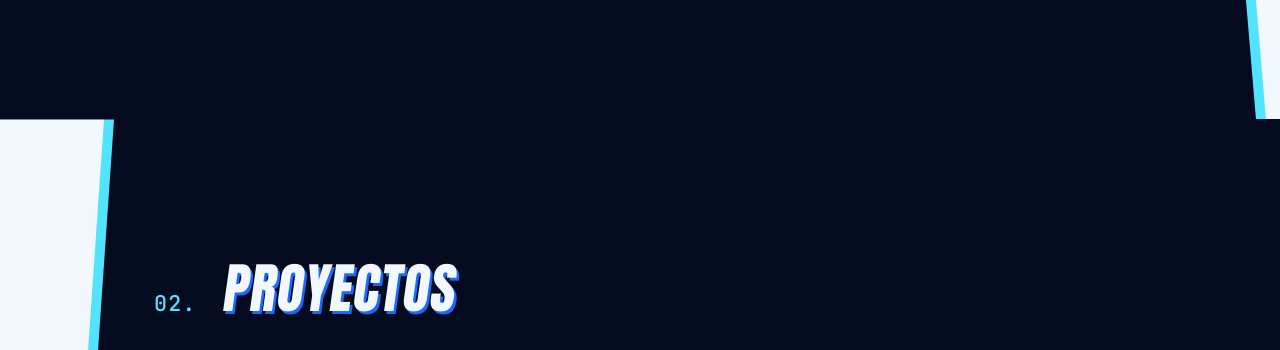
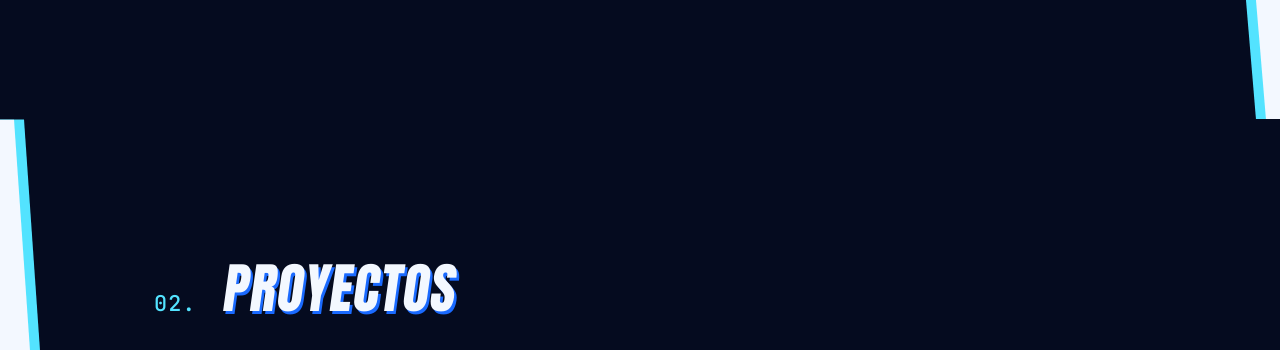
Before and after one commit to dazztyn/Portfolio, a plain HTML site: page index.html in a window 1280 px wide. Shown: the part 1753-2103 px from the top of the page. Drawn offline with nearby package versions, Linux system fonts and the light colour scheme.

Commit message:
cambio sentido diagonal proyectos

```diff
--- a/css/styles.css
+++ b/css/styles.css
@@ -539,10 +539,10 @@ svg {
     left: 0;
     align-items: flex-end;
     padding: 0 0 40px 14px;
-    clip-path: polygon(0 0, 100% 0, calc(100% - var(--slant)) 100%, 0 100%);
+    clip-path: polygon(0 0, calc(100% - var(--slant)) 0, 100% 100%, 0 100%);
   }
   .side-panel--left::before {
-    clip-path: polygon(0 0, calc(100% - var(--edge)) 0, calc(100% - var(--slant) - var(--edge)) 100%, 0 100%);
+    clip-path: polygon(0 0, calc(100% - var(--slant) - var(--edge)) 0, calc(100% - var(--edge)) 100%, 0 100%);
   }
   .side-panel--left .side-text {
     transform: rotate(180deg);
```
